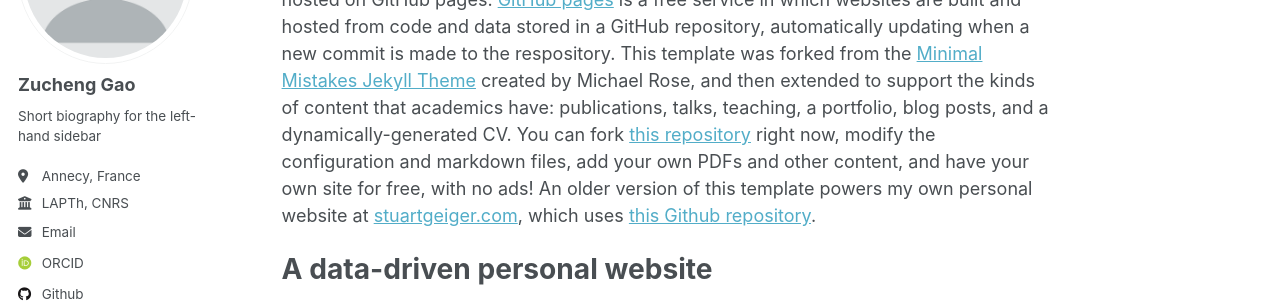
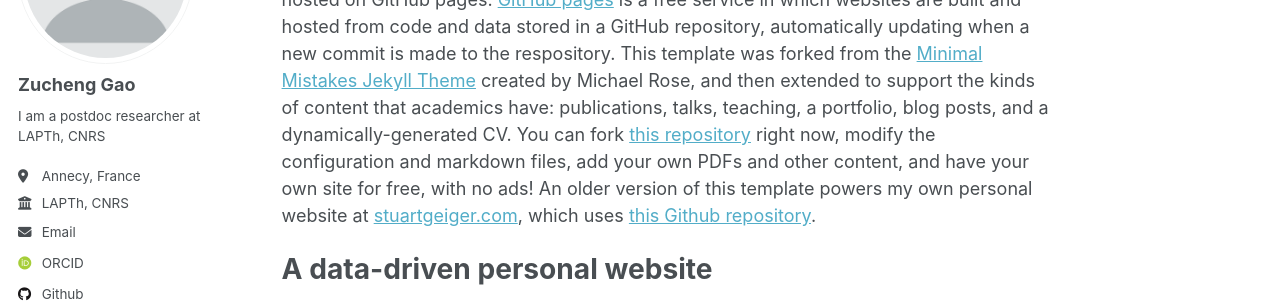
Before and after one commit to GZCPhysics/gzcphysics.github.io, a Jekyll site: the page built from _pages/about.md, in a window 1280 px wide. Shown: the part 217-520 px from the top of the page. Built offline with Jekyll 4.4.1, drawn with Linux system fonts in a browser that asks for light colours; some web fonts are replaced.

Commit message:
Update _config.yml

```diff
--- a/_config.yml
+++ b/_config.yml
@@ -24,7 +24,7 @@ author:
   avatar           : "profile.png"
   name             : "Zucheng Gao"
   pronouns         : # example: "she/her"
-  bio              : "Short biography for the left-hand sidebar"
+  bio              : "I am a postdoc researcher at LAPTh, CNRS"
   location         : "Annecy, France"
   employer         : "LAPTh, CNRS"
   uri              : # URL
```
